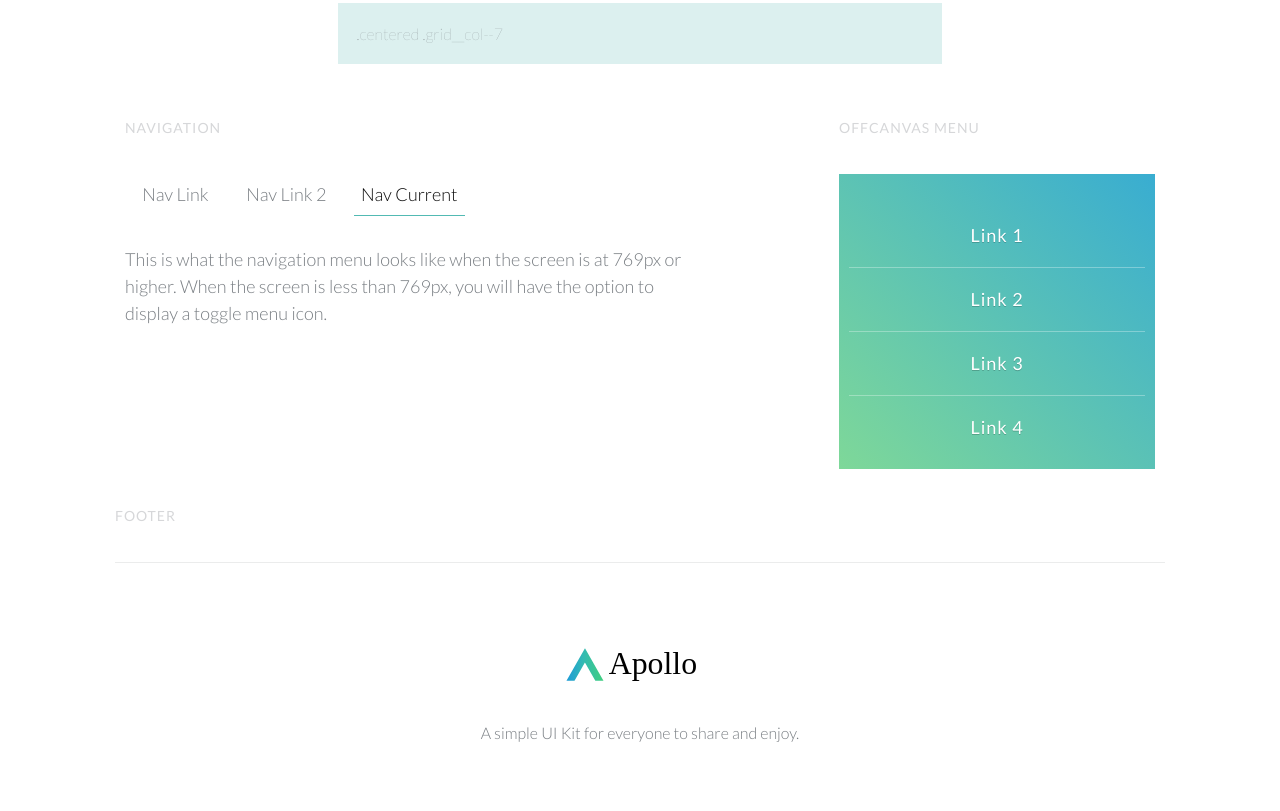
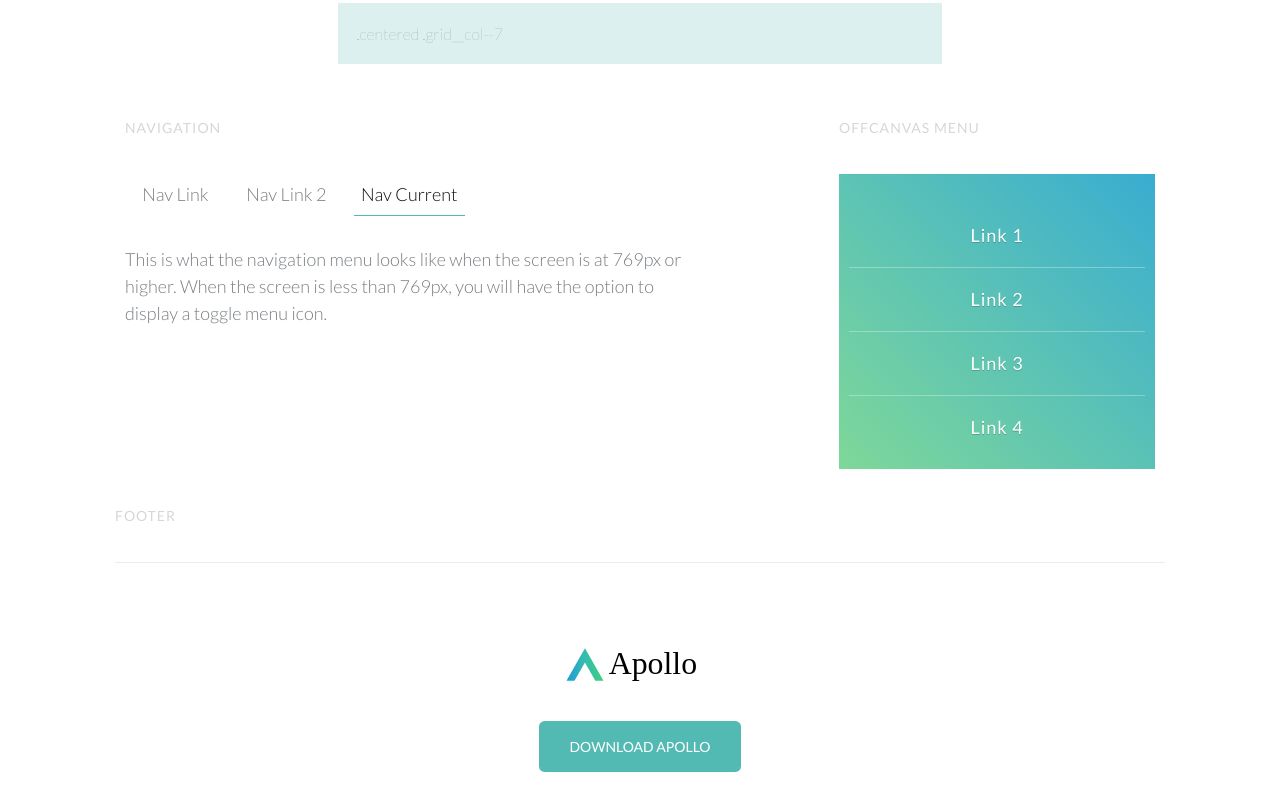
Before and after one commit to kevinkenger/apollo, a plain HTML site: page index.html in a window 1280 px wide. Shown: the part 3654-4465 px from the top of the page. Drawn offline with nearby package versions, Linux system fonts and the light colour scheme.

Commit message:
Add download button to footer

```diff
--- a/index.html
+++ b/index.html
@@ -202,7 +202,7 @@
                 <a class="site-logo" href="#">
                     <b class="srt">Poly - UI Toolkit</b>
                 </a>
-                <p>A simple UI Kit for everyone to share and enjoy.</p>
+                <p><button class="btn--default">Download Apollo</button></p>
             </footer>
         </div>
         <script src="http://code.jquery.com/jquery-2.1.1.min.js"></script>
```
